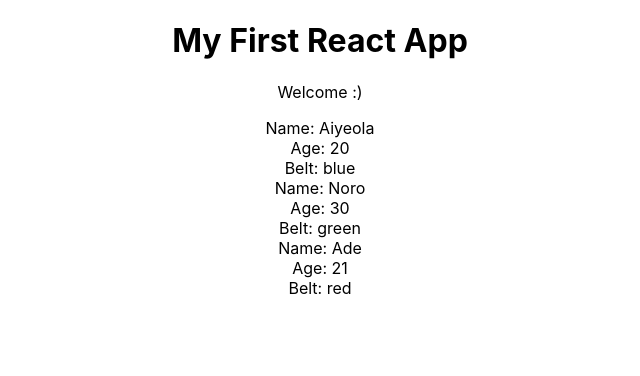
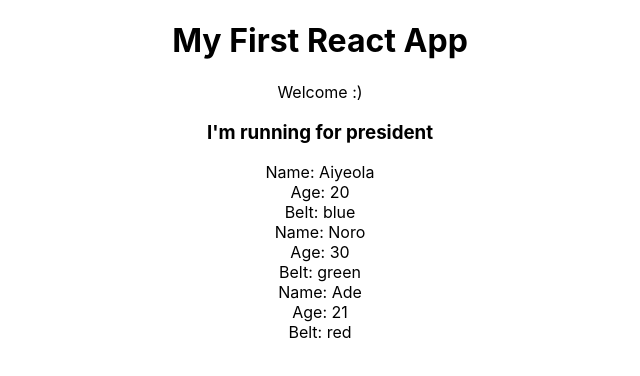
Before and after one commit to aiyeola/aiyeola-react, a React (Create React App) app: page / in a window 1280 px wide. Shown: the top 376 px of the page, without its empty margins (320-960 px from the left). Built offline with nearby package versions, Linux system fonts and the light colour scheme.

Commit message:
Added few lines of code

```diff
--- a/src/testApp.js
+++ b/src/testApp.js
@@ -14,6 +14,7 @@
       <div className="App">
         <h1>My First React App</h1>
         <p>Welcome :)</p>
+        <h3>I'm running for president</h3>
         <Ninjas ninjas={this.state.ninjas} />
       </div>
     );
```
